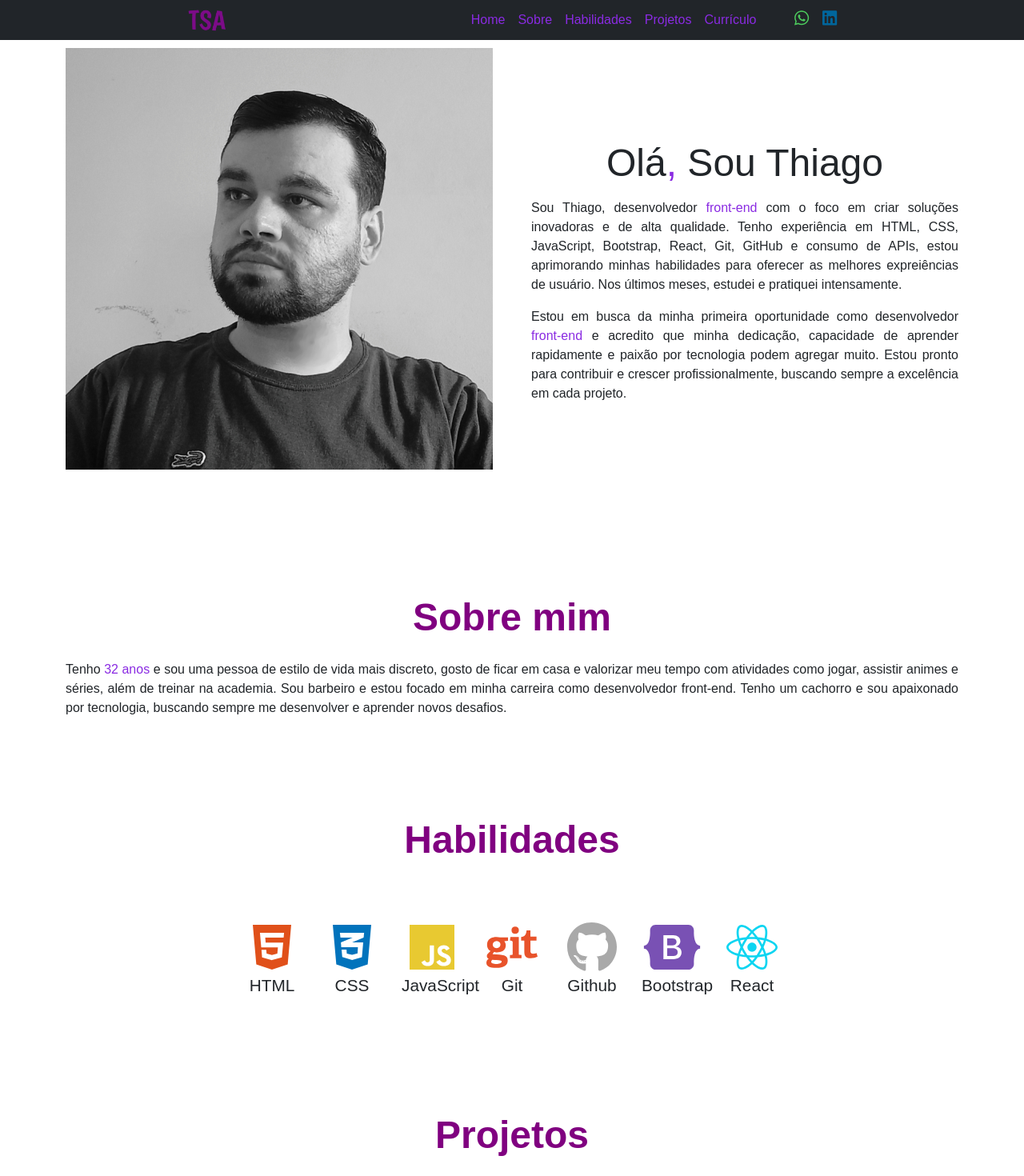
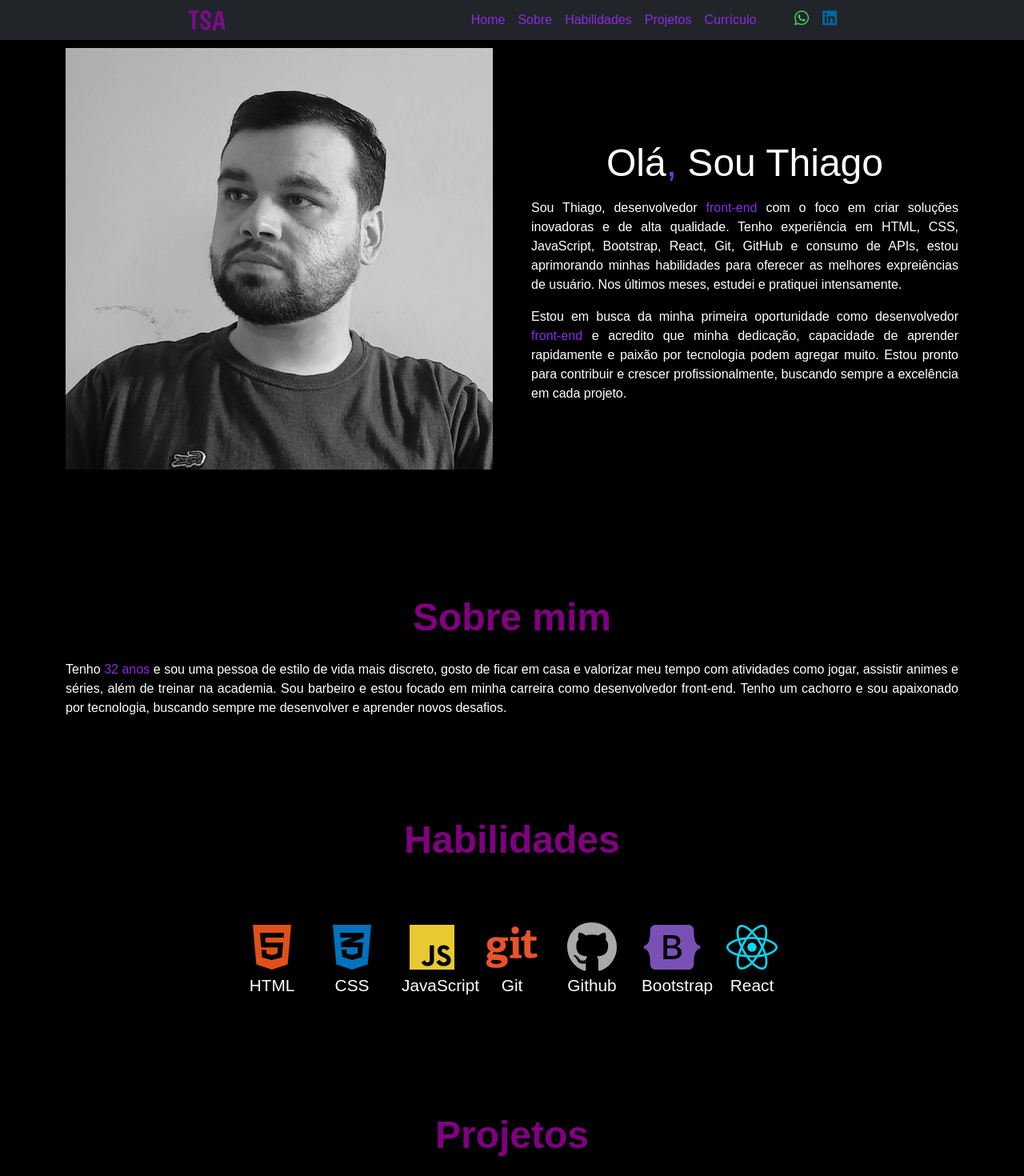
Before and after one commit to ThiagoAndrade92/portifolio, a React (Vite) app: page / in a window 1280 px wide. Shown: the top 1470 px of the page at 80% size. Built offline with nearby package versions, Linux system fonts and the light colour scheme.

Commit message:
adicionado bg nos components

```diff
--- a/src/components/Habilidades/styles.module.css
+++ b/src/components/Habilidades/styles.module.css
@@ -1,5 +1,7 @@
 .habilidades {
     padding-top: 60px;
+    background-color: black;
+    color: white;
 }
 
 .skill {
--- a/src/components/Hero/index.jsx
+++ b/src/components/Hero/index.jsx
@@ -6,7 +6,8 @@ import FotoThiago from "../../assets/imagens/thiago-foto.jpg"
 
 export const Hero = () => {
   return (
-      <section className={`${style.hero} pb-5 container`} id='hero'>
+      <section className={`${style.hero} pb-5`} id='hero'>
+        <div className=' container'>
           <div className='d-flex flex-column flex-lg-row align-items-center justify-content-between'>
             <div className={`${style.img_hero} me-md-5 mb-5`}>
               <img src={FotoThiago} alt="Foto de Thiago" />
@@ -23,6 +24,7 @@ export const Hero = () => {
                 excelência em cada projeto.</p>
             </div>{/* textos-hero */}
           </div>
+        </div>
       </section>
   )
 }
--- a/src/components/Hero/styles.module.css
+++ b/src/components/Hero/styles.module.css
@@ -1,6 +1,9 @@
 .hero {
 width: 100%;
 padding-top: 60px;
+
+background-color: black;
+color: white;
 }
 
 .img_hero ,
--- a/src/components/Projetos/styles.module.css
+++ b/src/components/Projetos/styles.module.css
@@ -1,5 +1,8 @@
 .projetos {
     padding-top: 60px;
+
+    background-color: black;
+    color: #fff;
 }
 
 .cards {
--- a/src/components/Sobre/styles.module.css
+++ b/src/components/Sobre/styles.module.css
@@ -1,5 +1,8 @@
 .sobre {
     padding-top: 60px;
+
+    background-color: black;
+    color: white;
 }
 
 .sobre p {
```
Lines whose indentation alone changed are shown as unchanged.
